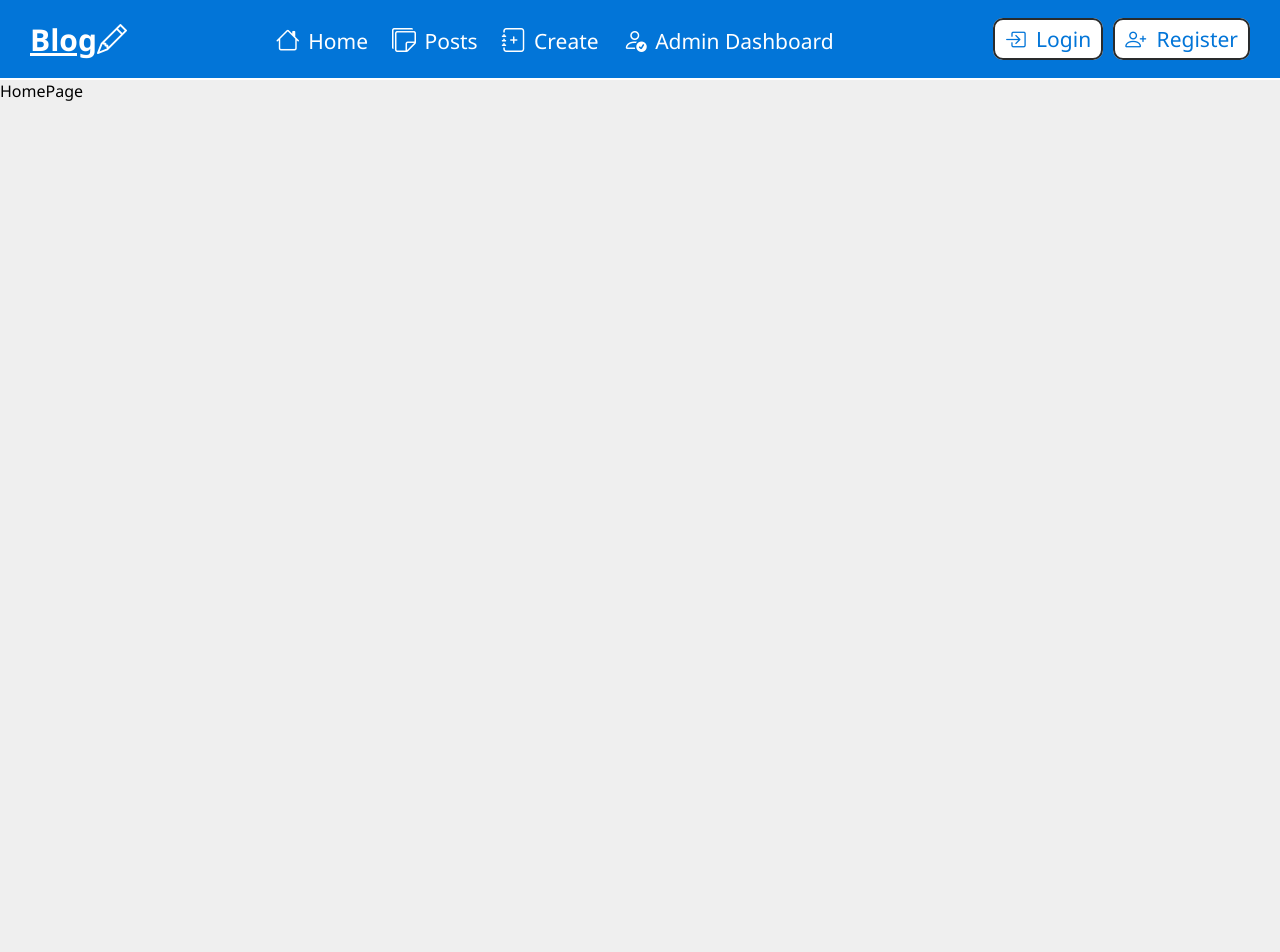
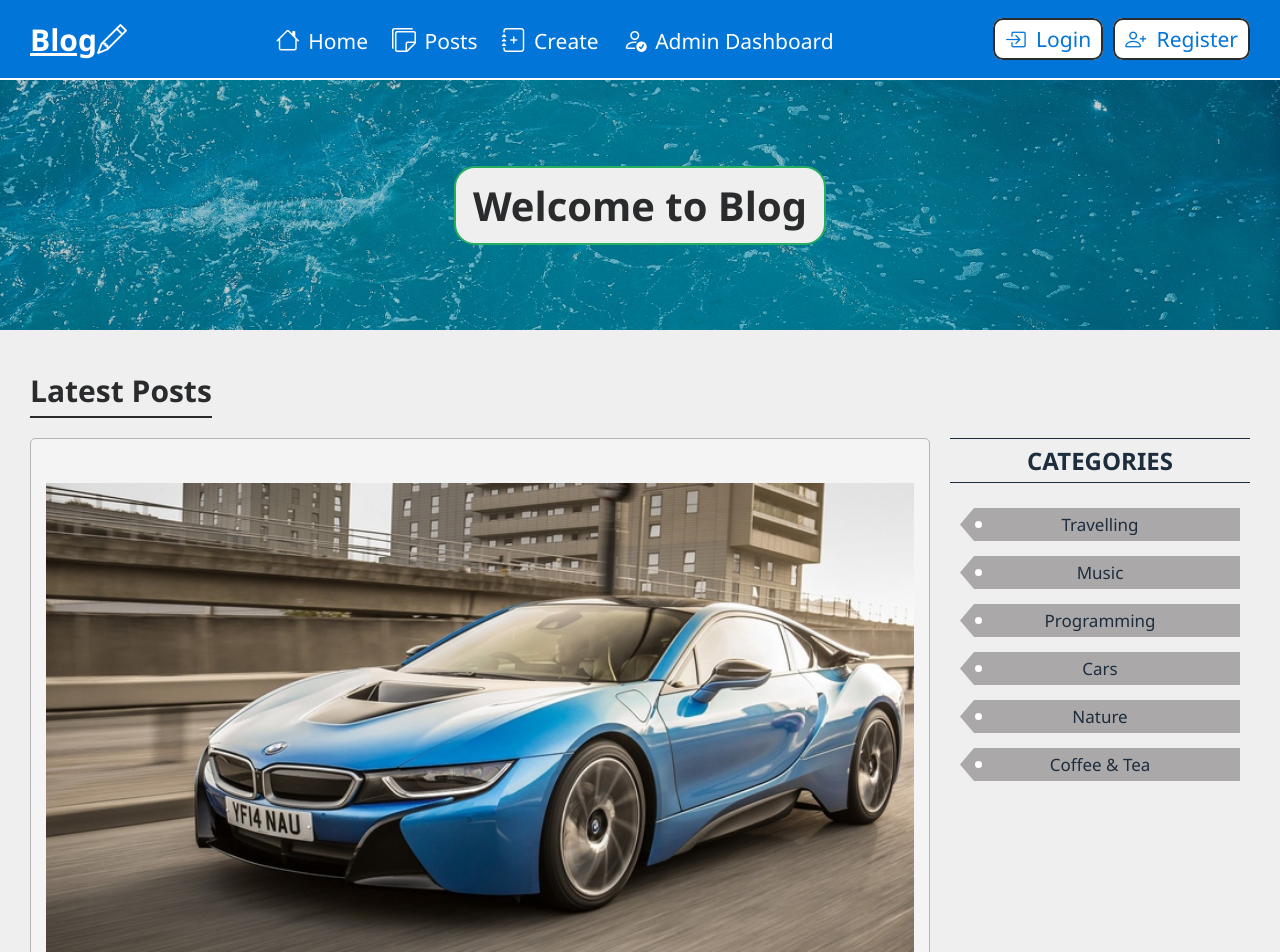
Before and after one commit to hiteshRajbhar08/blog-frontend, a React (Create React App) app: page / in a window 1280 px wide. Shown: the top 952 px of the page. Before the commit the page ends 800 px from the top, so only its background shows below. Built offline with nearby package versions, Linux system fonts and the light colour scheme; the HTML template or start-up script is replaced by a standard one.

Commit message:
home page

```diff
--- /dev/null
+++ b/src/components/posts/PostItem.jsx
@@ -0,0 +1,48 @@
+import { Link } from 'react-router-dom';
+
+const PostItem = ({ post }) => {
+  return (
+    <div className="post-item">
+      <div className="post-item-image-wrapper">
+        <img src={post.image} alt={post.name} className="post-item-image" />
+      </div>
+      <div className="post-item-info-wrapper">
+        <div className="post-item-info">
+          <div className="post-item-author">
+            <strong>Author:</strong>
+            <Link className="post-item-username" to="/profile/1">
+              {post.user.username}
+            </Link>
+          </div>
+          <div className="post-item-date">
+            {new Date(post.createdAt).toDateString()}
+          </div>
+        </div>
+        <div className="post-item-details">
+          <h4 className="post-item-title">{post.title}</h4>
+          <Link
+            className="post-item-category"
+            to={`/posts/categories/${post.category}`}
+          >
+            {post.category}
+          </Link>
+        </div>
+        <p className="post-item-description">
+          {post.description}
+          Lorem ipsum dolor sit amet consectetur, adipisicing elit. Est,
+          quibusdam? Ratione ut recusandae ipsum odio consectetur incidunt quae
+          provident nemo soluta nisi accusamus maiores, tenetur nobis minus, ex
+          numquam repudiandae?Lorem ipsum dolor, sit amet consectetur
+          adipisicing elit. Libero sapiente illo, nobis corporis totam explicabo
+          cum similique temporibus aliquid. Laborum labore tenetur omnis
+          officiis blanditiis repudiandae, accusamus in beatae exercitationem.
+        </p>
+        <Link className="post-item-link" to={`/posts/details/${post._id}`}>
+          Read more...
+        </Link>
+      </div>
+    </div>
+  );
+};
+
+export default PostItem;
--- /dev/null
+++ b/src/components/posts/PostList.jsx
@@ -0,0 +1,14 @@
+import PostItem from './PostItem';
+import './posts.css';
+
+const PostList = ({ posts }) => {
+  return (
+    <div className="post-list">
+      {posts.map((item) => (
+        <PostItem post={item} key={item._id} />
+      ))}
+    </div>
+  );
+};
+
+export default PostList;
--- /dev/null
+++ b/src/components/posts/posts.css
@@ -0,0 +1,123 @@
+.post-list {
+  display: flex;
+  align-items: center;
+  justify-content: space-between;
+  flex-wrap: wrap;
+  flex: 9;
+}
+
+.post-item {
+  width: 100%;
+  background-color: rgb(244, 244, 244);
+  margin-bottom: 40px;
+  padding: 15px;
+  border-radius: 5px;
+  display: flex;
+  flex-direction: column;
+  align-items: flex-start;
+  justify-content: space-between;
+  border: 1px solid rgb(183, 179, 179);
+}
+
+.post-item-image-wrapper {
+  width: 100%;
+  margin-bottom: 15px;
+}
+
+.post-item-image {
+  width: 100%;
+  height: 600px;
+  object-fit: contain;
+  border-radius: 5px;
+}
+
+.post-item-info-wrapper {
+  width: 100%;
+}
+
+.post-item-info {
+  display: flex;
+  align-items: center;
+  justify-content: space-between;
+  margin: 5px;
+  border-bottom: 1px solid var(--gray-color);
+  padding-bottom: 5px;
+}
+
+.post-item-author strong {
+  color: var(--green-sea-color);
+  font-size: 18px;
+}
+
+.post-item-author .post-item-username {
+  font-size: 17px;
+  font-weight: 500;
+  color: var(--primary-color);
+  text-transform: capitalize;
+}
+
+.post-item-date {
+  font-weight: bold;
+  font-size: 14px;
+  color: var(--green-sea-color);
+}
+
+.post-item-details {
+  display: flex;
+  align-items: center;
+  justify-content: space-between;
+  padding: 5px;
+}
+
+.post-item-title {
+  color: var(--primary-color);
+  text-align: center;
+  font-size: 25px;
+  font-weight: 700;
+  text-transform: capitalize;
+}
+
+.post-item-category {
+  background-color: var(--pumpkin-color);
+  color: white;
+  padding: 2px 7px;
+  border-radius: 15px;
+  font-size: 15px;
+  font-weight: bold;
+  cursor: pointer;
+}
+
+.post-item-description {
+  font-size: 17px;
+  line-height: 1.9;
+  color: var(--secondary-color);
+  font-weight: 500;
+  margin: 10px 0;
+  padding: 5px;
+  overflow: hidden;
+  text-overflow: ellipsis;
+  display: -webkit-box;
+  -webkit-line-clamp: 2;
+  -webkit-box-orient: vertical;
+}
+
+.post-item-link {
+  background-color: var(--green-color);
+  color: var(--white-color);
+  width: 100%;
+  display: block;
+  text-align: center;
+  font-size: 21px;
+  border-radius: 5px;
+  padding: 5px;
+}
+
+@media (max-width: 720px) {
+  .post-item {
+    padding: 10px;
+  }
+
+  .post-itme-image {
+    object-fit: cover;
+  }
+}
--- /dev/null
+++ b/src/components/sidebar/Sidebar.jsx
@@ -0,0 +1,23 @@
+import { Link } from 'react-router-dom';
+import './sidebar.css';
+
+const Sidebar = ({ categories }) => {
+  return (
+    <div className="sidebar">
+      <h5 className="sidebar-title">CATEGORIES</h5>
+      <ul className="sidebar-links">
+        {categories.map((category) => (
+          <Link
+            to={`/posts/categories/${category.title}`}
+            key={category._id}
+            className="sidebar-link"
+          >
+            {category.title}
+          </Link>
+        ))}
+      </ul>
+    </div>
+  );
+};
+
+export default Sidebar;
--- /dev/null
+++ b/src/components/sidebar/sidebar.css
@@ -0,0 +1,68 @@
+.sidebar {
+  flex: 3;
+  margin-left: 20px;
+}
+
+.sidebar-title {
+  color: var(--primary-color);
+  text-align: center;
+  padding: 5px;
+  font-size: 24px;
+  border-top: 1px solid var(--primary-color);
+  border-bottom: 1px solid var(--primary-color);
+}
+
+.sidebar-links {
+  padding: 10px;
+}
+
+.sidebar-link {
+  margin: 15px 0;
+  font-size: 17px;
+  font-weight: 500;
+  color: var(--primary-color);
+  cursor: pointer;
+  background-color: rgb(170, 168, 168);
+  text-align: center;
+  padding: 5px;
+  clip-path: polygon(100% 0%, 100% 50%, 100% 100%, 5% 100%, 0% 50%, 5% 0);
+  position: relative;
+  text-transform: capitalize;
+  display: block;
+}
+
+.sidebar-link:hover {
+  background-color: var(--pumpkin-color);
+  color: var(--white-color);
+}
+
+.sidebar-link:after {
+  content: '';
+  width: 7px;
+  height: 7px;
+  border-radius: 50%;
+  position: absolute;
+  left: 15px;
+  top: 0;
+  bottom: 0;
+  margin: auto;
+  background-color: var(--white-color);
+}
+
+/* Media Queries */
+@media (max-width: 990px) {
+  .sidebar {
+    margin-left: 0;
+    width: 100%;
+  }
+
+  .sidebar-link:after {
+    left: 30px;
+  }
+}
+
+@media (max-width: 520px) {
+  .sidebar-link:after {
+    left: 20px;
+  }
+}
--- a/src/pages/home/HomePage.jsx
+++ b/src/pages/home/HomePage.jsx
@@ -1,5 +1,29 @@
+import { Link } from 'react-router-dom';
+import PostList from '../../components/posts/PostList';
+import Sidebar from '../../components/sidebar/Sidebar';
+import { posts, categories } from '../../dummyData';
+import './home.css';
+
 const HomePage = () => {
-  return <div>HomePage</div>;
+  return (
+    <section className="home">
+      <div className="home-hero-header">
+        <div className="home-hero-header-layout">
+          <h1 className="home-title">Welcome to Blog</h1>
+        </div>
+      </div>
+      <div className="home-latest-post">Latest Posts</div>
+      <div className="home-container">
+        <PostList posts={posts.slice(0, 3)} />
+        <Sidebar categories={categories} />
+      </div>
+      <div className="home-see-posts-link">
+        <Link className="home-link" to="/posts">
+          See All Posts
+        </Link>
+      </div>
+    </section>
+  );
 };
 
 export default HomePage;
--- /dev/null
+++ b/src/pages/home/home.css
@@ -0,0 +1,89 @@
+.home-hero-header {
+  background: url(../../images/home-bg.jpg);
+  background-size: cover;
+  background-repeat: no-repeat;
+  height: 250px;
+  width: 100%;
+  position: relative;
+  margin-bottom: 40px;
+}
+
+.home-hero-header-layout {
+  position: absolute;
+  z-index: 2;
+  top: 0;
+  right: 0;
+  width: 100%;
+  height: 100%;
+  background-color: rgba(0, 0, 0, 0.2);
+  display: flex;
+  align-items: center;
+  justify-content: center;
+}
+
+.home-title {
+  font-size: 40px;
+  background-color: var(--main-color);
+  padding: 10px 17px;
+  border-radius: 21px;
+  color: var(--dark-color);
+  border: 2px solid var(--green-color);
+}
+
+.home-latest-post {
+  margin-left: 30px;
+  padding-bottom: 5px;
+  font-size: 30px;
+  font-weight: bold;
+  color: var(--dark-color);
+  border-bottom: 2px solid var(--dark-color);
+  width: max-content;
+  margin-bottom: 20px;
+}
+
+.home-container {
+  padding: 0 30px;
+  display: flex;
+  align-items: flex-start;
+}
+
+.home-see-posts-link {
+  padding: 0 30px;
+  margin: 15px 0;
+}
+
+.home-see-posts-link .home-link {
+  width: 100%;
+  padding: 10px;
+  font-size: 21px;
+  background-color: var(--dark-color);
+  color: var(--white-color);
+  font-weight: 500;
+  cursor: pointer;
+  border: none;
+  border-radius: 5px;
+  display: block;
+  text-align: center;
+}
+
+/* Media Queries */
+@media (max-width: 990px) {
+  .home-container {
+    flex-direction: column;
+    align-items: center;
+  }
+}
+
+@media (max-width: 520px) {
+  .home-container {
+    padding: 0 15px;
+  }
+
+  .home-latest-post {
+    margin-left: 15px;
+  }
+
+  .home-title {
+    font-size: 30px;
+  }
+}
```
Also changed, not shown: 2 other files (tests, documents, lock files or other folders).
